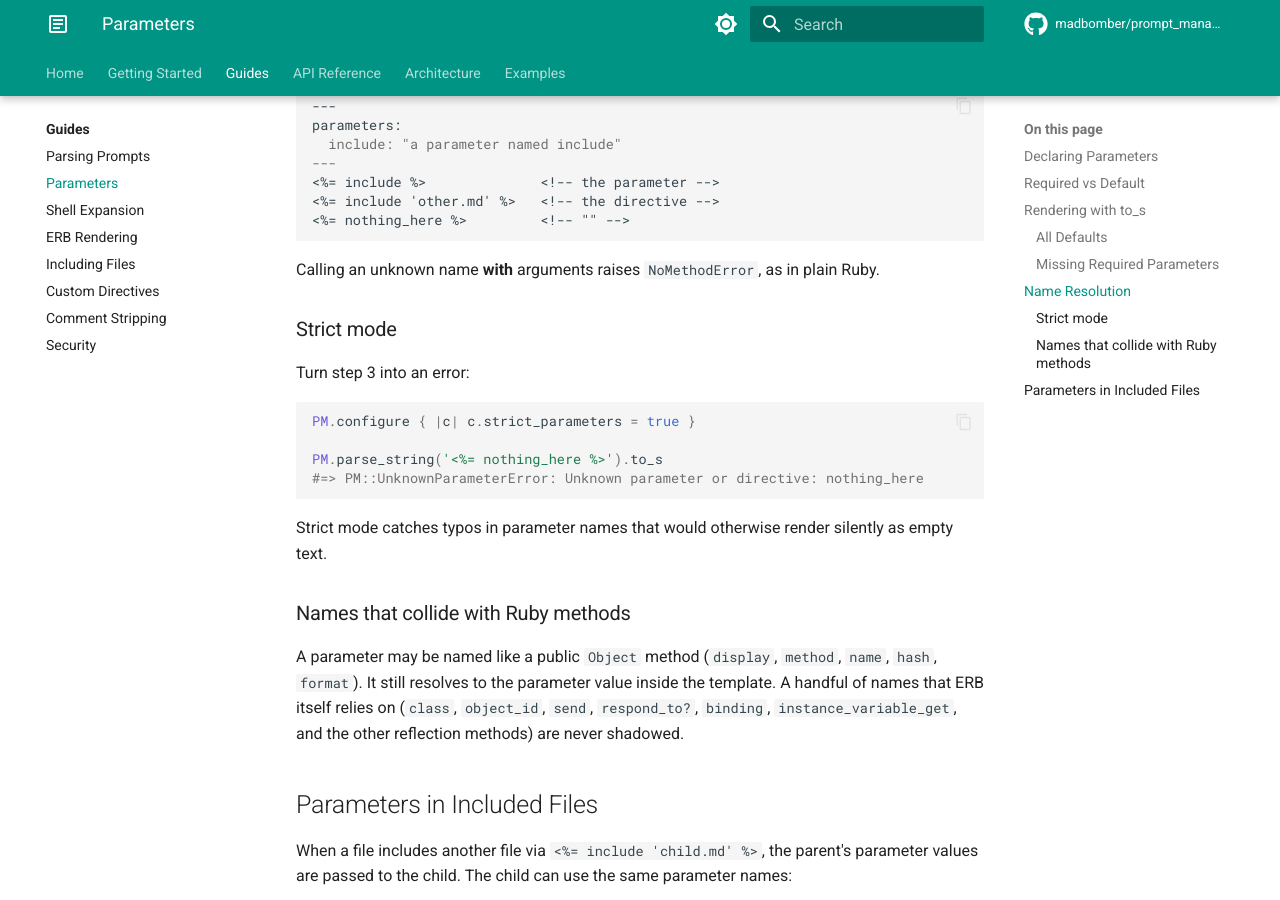
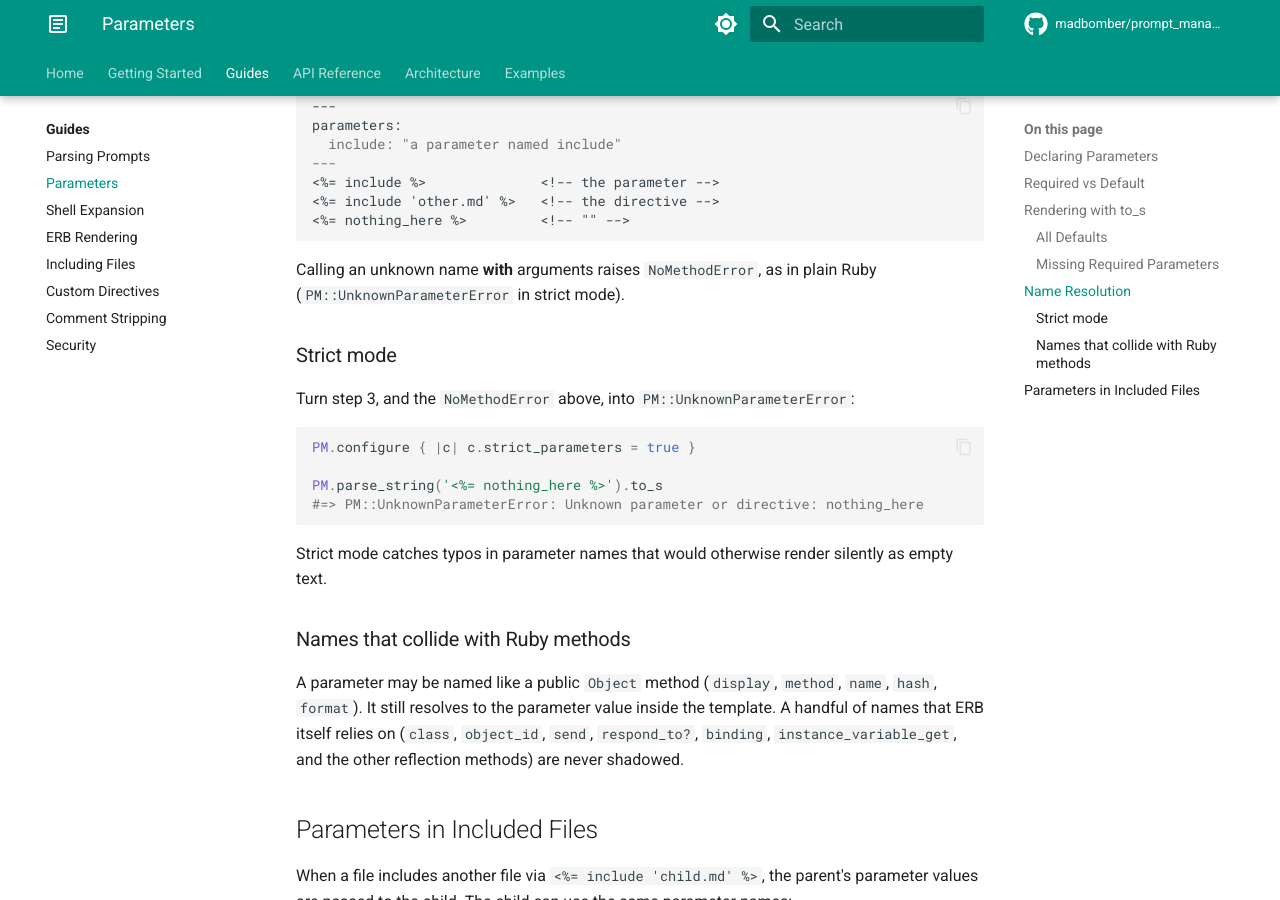
Before and after one commit to MadBomber/prompt_manager, an MkDocs documentation site: the page built from docs/guides/parameters.md, in a window 1280 px wide and 900 px high, scrolled down 1879 px. Built offline with MkDocs 1.6.1 and Material for MkDocs 9.7.7, drawn with Linux system fonts in a browser that asks for light colours; comment, search, counter and statistics services are not loaded.

Commit message:
docs: strict mode raises for unknown calls with args
In strict mode an unknown name called with arguments raises
PM::UnknownParameterError, not NoMethodError. Say so in the
parameters guide, the ERB rendering error table, the errors and
Parsed#to_s references, and the strict_parameters config page, and
pin the behavior with a test.

Fixes #33

````diff
--- a/docs/guides/parameters.md
+++ b/docs/guides/parameters.md
@@ -91,11 +91,12 @@ parameters:
 <%= nothing_here %>         <!-- "" -->
 ```
 
-Calling an unknown name **with** arguments raises `NoMethodError`, as in plain Ruby.
+Calling an unknown name **with** arguments raises `NoMethodError`, as in plain Ruby
+(`PM::UnknownParameterError` in strict mode).
 
 ### Strict mode
 
-Turn step 3 into an error:
+Turn step 3, and the `NoMethodError` above, into `PM::UnknownParameterError`:
 
 ```ruby
 PM.configure { |c| c.strict_parameters = true }
````
Also changed, not shown: docs/api/errors.md (+1 -1 lines), docs/api/parsed.md (+1 -1 lines), docs/getting-started/configuration.md (+2 -1 lines), docs/guides/erb-rendering.md (+2 -2 lines), 1 other file.
